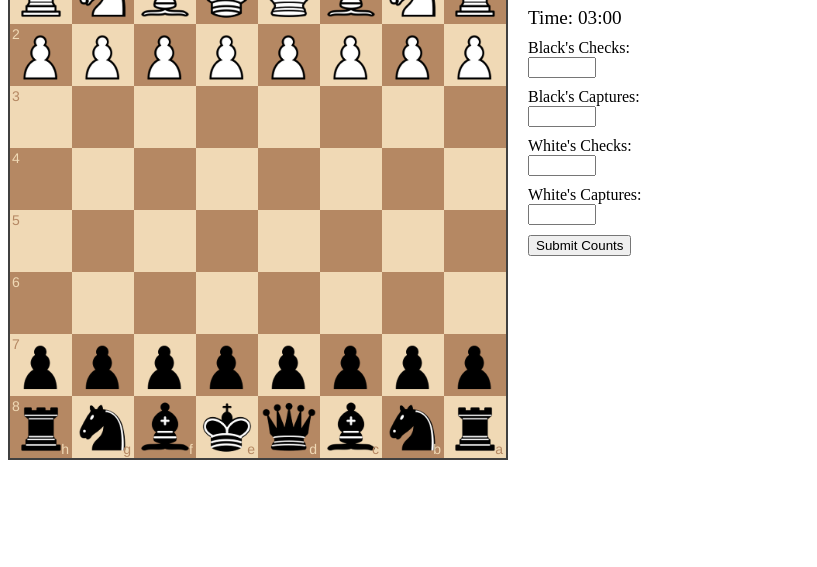
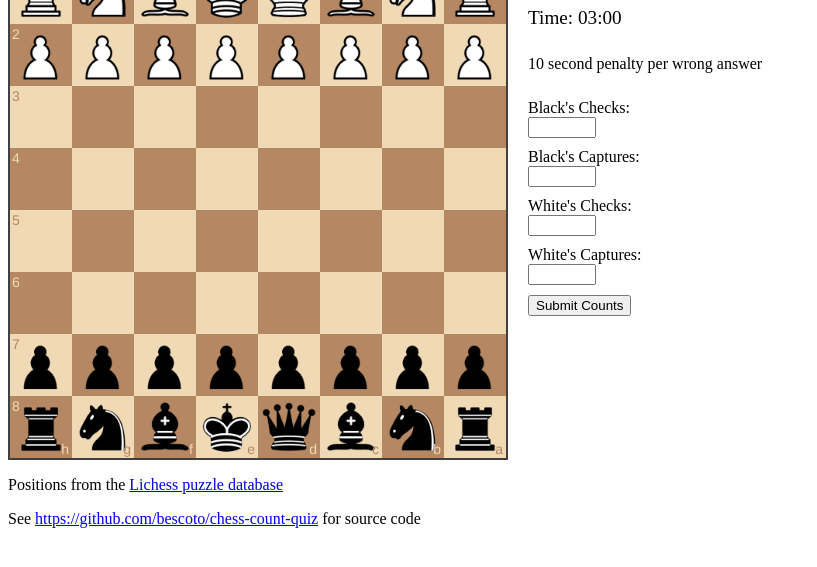
Before and after one commit to bescoto/chess-count-quiz, a plain HTML site: page index.html in a window 1280 px wide. Shown: the part 107-674 px from the top of the page, without its empty margins (0-817 px from the left). Drawn offline with nearby package versions, Linux system fonts and the light colour scheme; no server answers.

Commit message:
Change scoring and add some credit at bottom of page

```diff
--- a/chess-count-quiz.js
+++ b/chess-count-quiz.js
@@ -74,6 +74,8 @@ function loadNewPuzzle(board, positions, chess_data) {
     chess_data.fen = getRandomPosition(positions);
     board.position(chess_data.fen);
     chess_data.correct = getCorrectAnswers(chess_data.fen);
+    chess_data.is_correct = { whiteChecks: false, whiteCaptures: false,
+			      blackChecks: false, blackCaptures: false };
 
     console.log(chess_data);
 
@@ -123,6 +125,7 @@ function penalizeTime(chess_data) {
 function endGame(chess_data) {
     document.getElementById('submit').disabled = true; // Assuming your button has an ID of 'submit'
     alert(`Time's up! Final Score: ${chess_data.score}`);
+    location.reload();
 }
 
 // Return the event handler that is called when the user clicks to
@@ -143,14 +146,19 @@ function submitAnswers(board, positions, chess_data) {
             feedbackIcon.textContent = isCorrect ? '✓' : '✗'; // Set the icon
             feedbackIcon.className = isCorrect ? 'correct' : 'incorrect'; // Set the class for styling
 
+	    if (!chess_data.is_correct[id] && isCorrect) {
+		chess_data.is_correct[id] = true;
+		incrementScore(chess_data);
+	    }
+
 	    allCorrect = allCorrect && isCorrect;
 	    if (!isCorrect) {
 		penalizeTime(chess_data)
 	    }
 	});
 
-	if (allCorrect) {
-	    incrementScore(chess_data);
+	if (chess_data.is_correct.whiteChecks && chess_data.is_correct.whiteCaptures
+	    && chess_data.is_correct.blackChecks && chess_data.is_correct.blackCaptures) {
 	    loadNewPuzzle(board, positions, chess_data);
 	}
     });
@@ -161,7 +169,13 @@ function submitAnswers(board, positions, chess_data) {
     var board = Chessboard('board', 'start')
     board.flip();
     const positions = await getPositions();
-    const chess_data = { fen: null, correct: null, timeRemaining: 180, score: 0 };
+    const chess_data = {
+	fen: null,
+	correct: null,
+	timeRemaining: 180,
+	score: 0,
+	is_correct: null
+    };
     loadNewPuzzle(board, positions, chess_data);
     startTimer(chess_data);
 
--- a/index.html
+++ b/index.html
@@ -17,6 +17,8 @@
       <div class="info">
 	<div id="score">Score: 0</div>
 	<div id="timer">Time: 03:00</div>
+
+	<p>10 second penalty per wrong answer</p>
 
 	<form id="chessCountForm">
           <div>
@@ -43,6 +45,8 @@
 	</form>
       </div>
     </div>
+    <P>Positions from the <a href="https://database.lichess.org/">Lichess puzzle database</a></p>
+    <P>See <a href="https://github.com/bescoto/chess-count-quiz">https://github.com/bescoto/chess-count-quiz</a> for source code</p>
     <script src="chess-count-quiz.js"></script>
 </body>
 </html>
```
